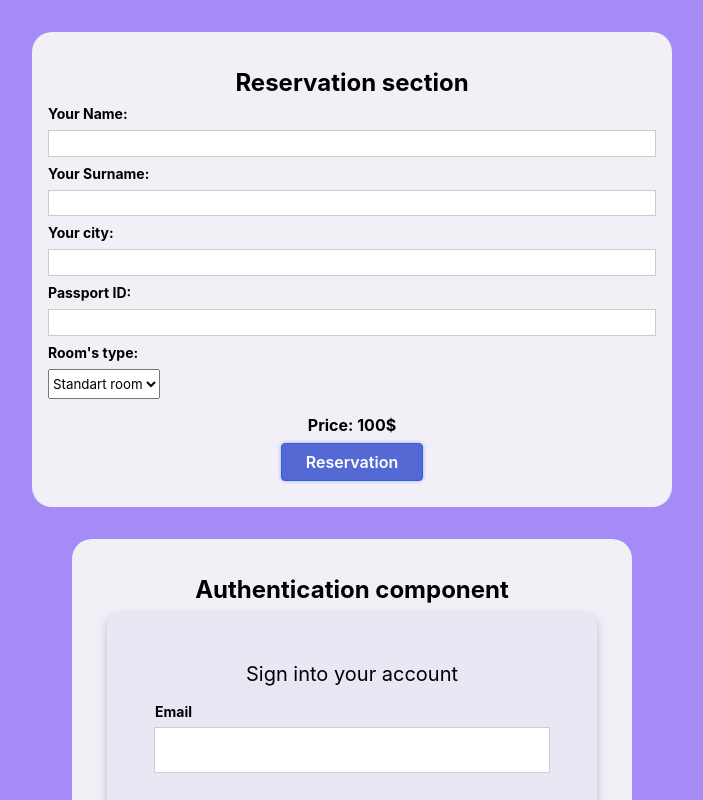
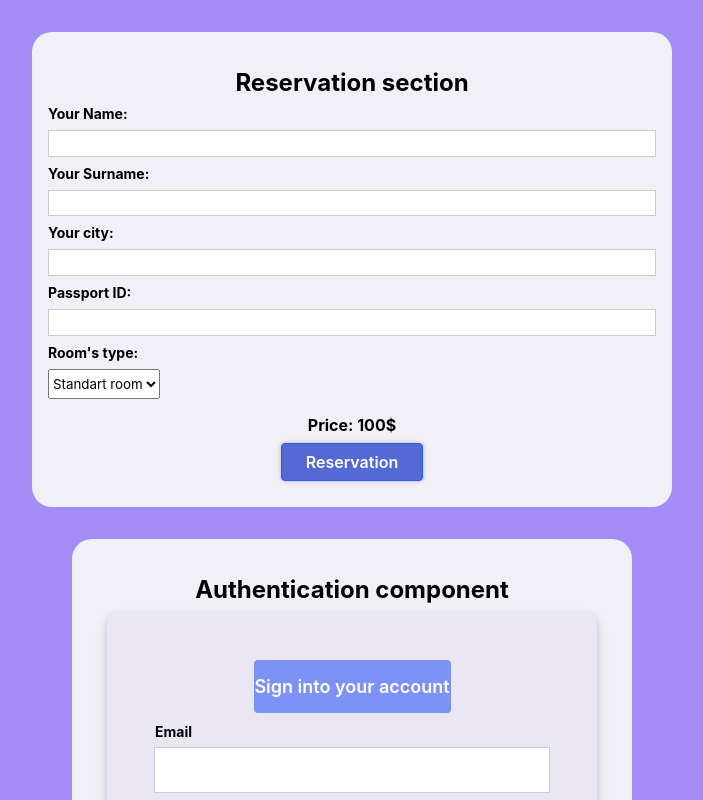
Before and after one commit to indian0ch/HotelInformalSystem, a React (Create React App) app: page / in a window 1280 px wide. Shown: the top 800 px of the page, without its empty margins (288-991 px from the left). Built offline with nearby package versions, Linux system fonts and the light colour scheme.

Commit message:
Some fixes

```diff
--- a/src/components/Authentication/Login.js
+++ b/src/components/Authentication/Login.js
@@ -26,9 +26,9 @@ const Login = (props) => {
   return (
     <div className={styles.formbg}>
       <div className={styles["padding-horizontal--48"]}>
-        <span className={styles["padding-bottom--15"]}>
-          Sign into your account
-        </span>
+      <div className={styles.loginHeader}>
+          <span>Sign into your account</span>
+        </div>
         <form id="stripe-login">
           <div className={styles["padding-bottom--24"]}>
             <label htmlFor="email">Email</label>
--- a/src/components/Authentication/Login.module.css
+++ b/src/components/Authentication/Login.module.css
@@ -5,14 +5,6 @@
     background: rgb(235, 230, 244);
     border-radius: 10px;
     box-shadow: rgba(60, 66, 87, 0.12) 0px 7px 14px 0px, rgba(0, 0, 0, 0.12) 0px 3px 6px 0px;
-}
-
-.formbg span {
-    display: block;
-    font-size: 20px;
-    line-height: 28px;
-    color: #000000;
-    text-align: center;
 }
 
 .padding-horizontal--48 {
@@ -60,6 +52,10 @@
     box-shadow: unset;
     min-height: unset;
 }
+.field {
+    display: flex;
+    justify-content: space-around;
+}
 
 .field span {
     font-size: 14px;
@@ -89,3 +85,24 @@ label {
 .forgot-password a {
     color: rgb(84, 105, 212);
 }
+
+.loginHeader {
+    font: inherit;
+    padding: 0.5rem;
+    color: white;
+    cursor: pointer;
+    width: 50%;
+    display: block;
+    margin: 0 auto;
+    transition: all 0.3s ease;
+    border-radius: 4px;
+    font-weight: 600;
+    text-align: center;
+    margin-bottom: 10px;
+    background-color: rgb(125, 146, 246);
+    padding: 1rem 0rem;
+    font-size: 18px;
+}
+.loginHeader:hover{
+    background-color: rgb(3, 18, 94);
+}
--- a/src/components/Authentication/Registration.js
+++ b/src/components/Authentication/Registration.js
@@ -29,7 +29,9 @@ const Registration = (props) => {
   return (
     <div className={styles.formbg}>
       <div className={styles["padding-horizontal--48"]}>
-        <span className={styles["padding-bottom--15"]}>Register a new profile</span>
+        <div className={styles.registerHeader}>
+          <span>Register a new profile</span>
+        </div>
         <form id="stripe-login">
           <div className={styles.inputBlock}>
             <label htmlFor="email">Email</label>
--- a/src/components/Authentication/Registration.module.css
+++ b/src/components/Authentication/Registration.module.css
@@ -8,13 +8,6 @@
     animation: slide-in 0.5s ease-in-out;
 }
 
-.formbg span {
-    display: block;
-    font-size: 20px;
-    line-height: 28px;
-    color: #000000;
-    text-align: center;
-}
 
 .padding-horizontal--48 {
     padding: 48px;
@@ -45,6 +38,10 @@
     transition: all 0.1s ease;
 }
 
+.field {
+    display: flex;
+    justify-content: space-around;
+}
 
 .field span {
     font-size: 14px;
@@ -79,3 +76,25 @@ label {
 .forgot-password a {
     color: rgb(84, 105, 212);
 }
+
+.registerHeader {
+    font: inherit;
+    padding: 0.5rem;
+    color: white;
+    cursor: pointer;
+    width: 50%;
+    display: block;
+    margin: 0 auto;
+    transition: all 0.9s ease;
+    border-radius: 4px;
+    font-weight: 600;
+    text-align: center;
+    margin-bottom: 10px;
+    background-color: rgb(125, 146, 246);
+    padding: 1rem 0rem;
+    font-size: 18px;
+}
+
+.registerHeader:hover{
+    background-color: rgb(3, 18, 94);
+}
```
